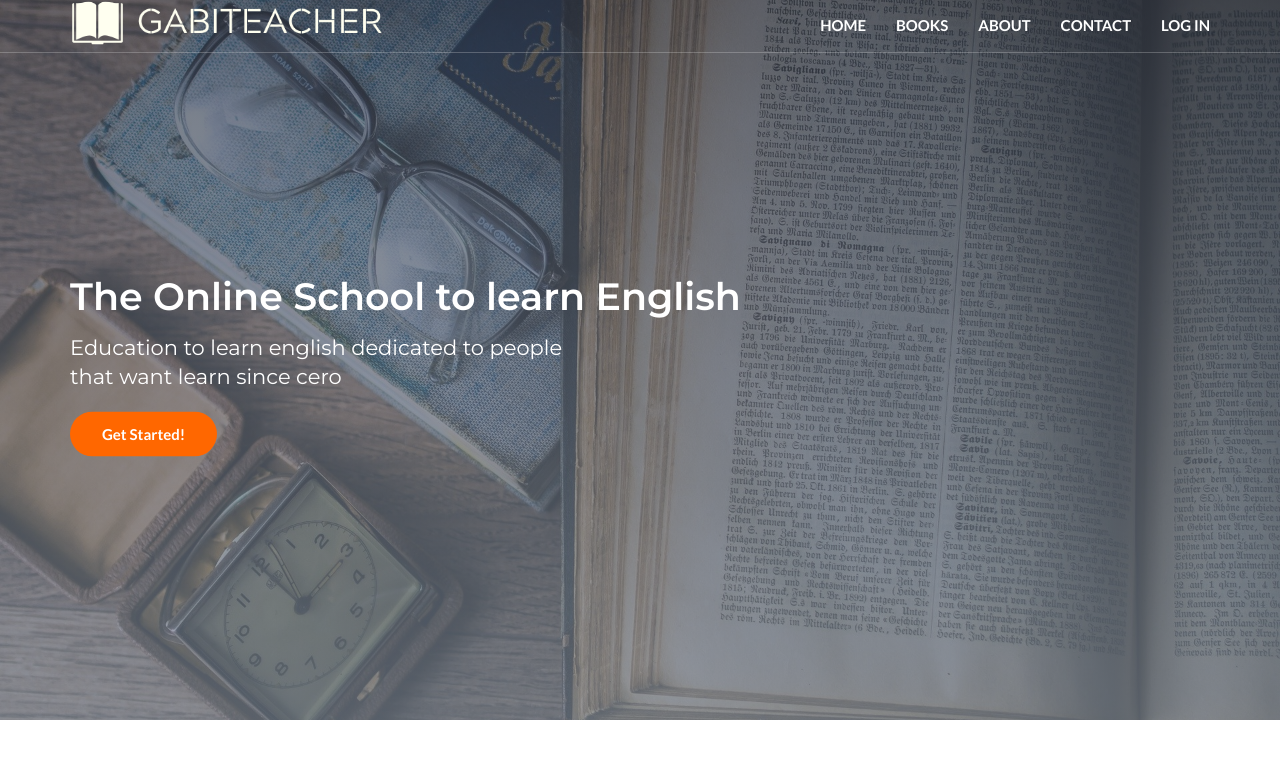
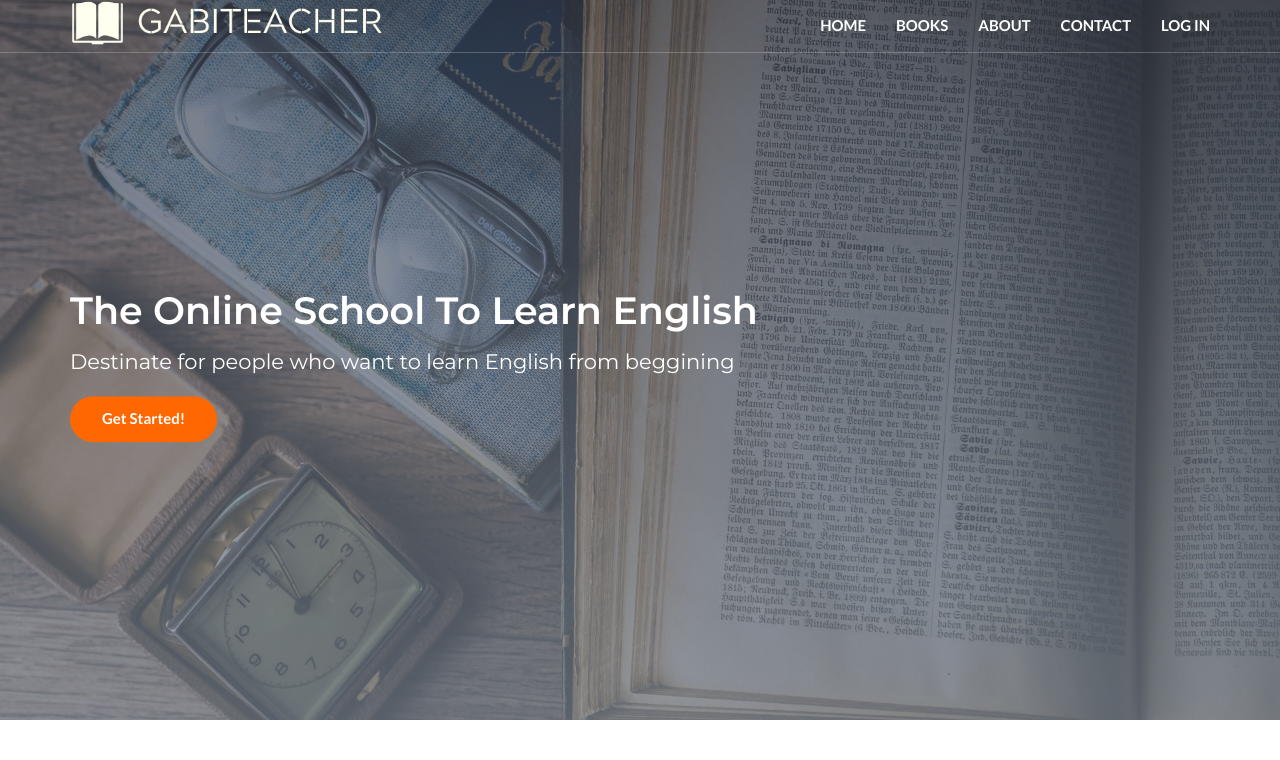
Before and after one commit to LeoD-E1/GabiTeacher, a Flask app: page / in a window 1280 px wide. Shown: the top 760 px of the page. Run offline with Flask 2, Linux system fonts and the light colour scheme; parts of the project's set-up code (start-up, migrations or seed data) failed here and were passed over; some libraries are stand-ins or nearby versions.

Commit message:
modificacion de texto en index

```diff
--- a/templates/index.html
+++ b/templates/index.html
@@ -16,8 +16,8 @@
         <div class="container">
             <div class="row">
                 <div class="col-md-12">
-                    <h1 class="white-text">The Online School to learn English</h1>
-                    <p class="lead white-text">Education to learn english dedicated to people<br> that want learn since cero </p>
+                    <h1 class="white-text">The Online School To Learn English</h1>
+                    <p class="lead white-text">Destinate for people who want to learn English from beggining</p>
                     <a class="main-button icon-button" href="#">Get Started!</a>
                 </div>
             </div>
```
